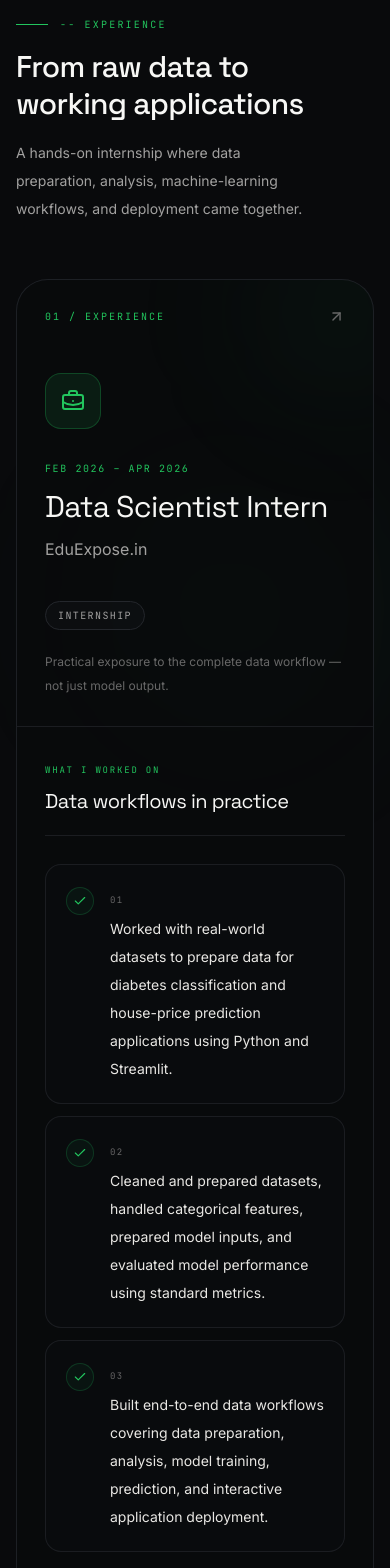
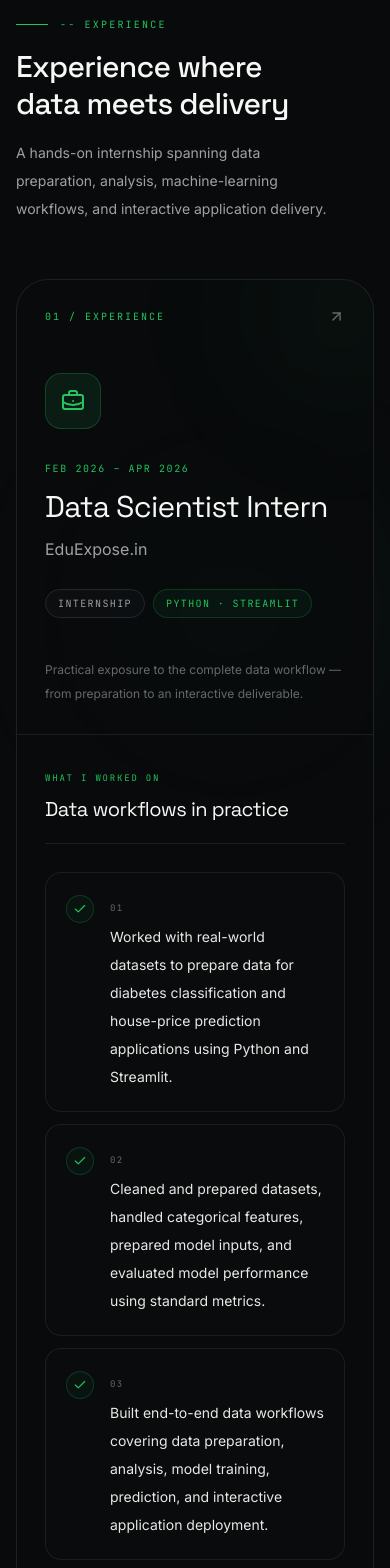
Before and after one commit to bhaskar-nb/portfolio, a Next.js app: page / in a window 390 px wide. Shown: the part 10180-11748 px from the top of the page. Built offline with nearby package versions, Linux system fonts and the light colour scheme.

Commit message:
Upgrade experience section storytelling

```diff
--- a/components/Experience.tsx
+++ b/components/Experience.tsx
@@ -27,77 +27,29 @@ export default function Experience() {
     <section id="experience" className="relative overflow-hidden py-28">
       <div className="pointer-events-none absolute right-0 top-1/4 h-80 w-80 rounded-full bg-gold/5 blur-3xl" />
       <div className="relative mx-auto max-w-7xl px-4 sm:px-6 lg:px-8">
-        <SectionHeading eyebrow="-- experience" title="From raw data to working applications" description="A hands-on internship where data preparation, analysis, machine-learning workflows, and deployment came together." />
+        <SectionHeading eyebrow="-- experience" title="Experience where data meets delivery" description="A hands-on internship spanning data preparation, analysis, machine-learning workflows, and interactive application delivery." />
 
-        <motion.article
-          initial={{ opacity: 0, y: 28 }}
-          whileInView={{ opacity: 1, y: 0 }}
-          viewport={{ once: true, margin: "-80px" }}
-          transition={{ duration: 0.65 }}
-          className="relative mt-14 overflow-hidden rounded-[2rem] border border-base-500/80 bg-base-800/70"
-        >
+        <motion.article initial={{ opacity: 0, y: 28 }} whileInView={{ opacity: 1, y: 0 }} viewport={{ once: true, margin: "-80px" }} transition={{ duration: 0.65 }} className="relative mt-14 overflow-hidden rounded-[2rem] border border-base-500/80 bg-base-800/70">
           <div className="grid lg:grid-cols-[0.36fr_0.64fr]">
             <div className="relative overflow-hidden border-b border-base-500/70 p-7 sm:p-9 lg:border-b-0 lg:border-r lg:p-10">
               <div className="absolute -right-16 -top-16 h-48 w-48 rounded-full bg-gold/5 blur-3xl" />
               <div className="relative flex h-full flex-col">
-                <div className="flex items-center justify-between">
-                  <span className="font-mono text-[10px] uppercase tracking-[0.2em] text-gold">01 / experience</span>
-                  <ArrowUpRight size={17} className="text-ink-600" />
-                </div>
-
-                <div className="mt-12 flex h-14 w-14 items-center justify-center rounded-2xl border border-gold/25 bg-gold/10 text-gold">
-                  <BriefcaseBusiness size={24} />
-                </div>
+                <div className="flex items-center justify-between"><span className="font-mono text-[10px] uppercase tracking-[0.2em] text-gold">01 / experience</span><ArrowUpRight size={17} className="text-ink-600" aria-hidden="true" /></div>
+                <div className="mt-12 flex h-14 w-14 items-center justify-center rounded-2xl border border-gold/25 bg-gold/10 text-gold"><BriefcaseBusiness size={24} /></div>
                 <p className="mt-8 font-mono text-[10px] uppercase tracking-[0.16em] text-gold">{experience.period}</p>
                 <h3 className="mt-3 font-display text-3xl leading-tight text-ink-100">{experience.role}</h3>
                 <p className="mt-3 text-base text-ink-400">{experience.company}</p>
-
-                <div className="mt-auto pt-10">
-                  <span className="inline-flex rounded-full border border-base-500 bg-base-700/60 px-3 py-1.5 font-mono text-[10px] uppercase tracking-[0.14em] text-ink-400">{experience.type}</span>
-                  <p className="mt-5 max-w-xs text-xs leading-6 text-ink-600">Practical exposure to the complete data workflow — not just model output.</p>
-                </div>
+                <div className="mt-7 flex flex-wrap gap-2"><span className="rounded-full border border-base-500 bg-base-700/60 px-3 py-1.5 font-mono text-[10px] uppercase tracking-[0.14em] text-ink-400">{experience.type}</span><span className="rounded-full border border-gold/20 bg-gold/5 px-3 py-1.5 font-mono text-[10px] uppercase tracking-[0.14em] text-gold">Python · Streamlit</span></div>
+                <p className="mt-auto pt-10 max-w-xs text-xs leading-6 text-ink-600">Practical exposure to the complete data workflow — from preparation to an interactive deliverable.</p>
               </div>
             </div>
 
             <div className="p-7 sm:p-9 lg:p-10">
-              <div className="flex items-end justify-between border-b border-base-500/70 pb-5">
-                <div>
-                  <span className="font-mono text-[9px] uppercase tracking-[0.2em] text-gold">what I worked on</span>
-                  <h4 className="mt-2 font-display text-xl text-ink-100">Data workflows in practice</h4>
-                </div>
-                <span className="hidden font-mono text-[10px] text-ink-600 sm:block">03 / responsibilities</span>
+              <div className="flex items-end justify-between border-b border-base-500/70 pb-5"><div><span className="font-mono text-[9px] uppercase tracking-[0.2em] text-gold">what I worked on</span><h4 className="mt-2 font-display text-xl text-ink-100">Data workflows in practice</h4></div><span className="hidden font-mono text-[10px] text-ink-600 sm:block">03 / responsibilities</span></div>
+              <div className="mt-7 space-y-3">
+                {experience.bullets.map((item, i) => <motion.div key={item} initial={{ opacity: 0, x: 14 }} whileInView={{ opacity: 1, x: 0 }} viewport={{ once: true }} transition={{ duration: 0.45, delay: i * 0.1 }} className="group flex gap-4 rounded-2xl border border-base-500/70 bg-base-700/30 p-5 transition-all duration-300 hover:border-gold/35 hover:bg-base-700/60"><span className="mt-0.5 flex h-7 w-7 shrink-0 items-center justify-center rounded-full border border-gold/20 bg-gold/5 text-gold"><Check size={14} /></span><div><span className="font-mono text-[9px] uppercase tracking-[0.14em] text-ink-600">0{i + 1}</span><p className="mt-1.5 text-sm leading-7 text-ink-300">{item}</p></div></motion.div>)}
               </div>
-
-              <div className="mt-7 space-y-3">
-                {experience.bullets.map((item, i) => (
-                  <motion.div
-                    key={item}
-                    initial={{ opacity: 0, x: 14 }}
-                    whileInView={{ opacity: 1, x: 0 }}
-                    viewport={{ once: true }}
-                    transition={{ duration: 0.45, delay: i * 0.1 }}
-                    className="group flex gap-4 rounded-2xl border border-base-500/70 bg-base-700/30 p-5 transition-all duration-300 hover:border-gold/35 hover:bg-base-700/60"
-                  >
-                    <span className="mt-0.5 flex h-7 w-7 shrink-0 items-center justify-center rounded-full border border-gold/20 bg-gold/5 text-gold">
-                      <Check size={14} />
-                    </span>
-                    <div>
-                      <span className="font-mono text-[9px] uppercase tracking-[0.14em] text-ink-600">0{i + 1}</span>
-                      <p className="mt-1.5 text-sm leading-7 text-ink-300">{item}</p>
-                    </div>
-                  </motion.div>
-                ))}
-              </div>
-
-              <div className="mt-8 grid gap-3 sm:grid-cols-3">
-                {workflow.map(({ icon: Icon, label, detail }) => (
-                  <div key={label} className="rounded-2xl border border-base-500/70 bg-base-700/20 p-4">
-                    <Icon size={16} className="text-gold" />
-                    <p className="mt-4 text-sm font-medium text-ink-200">{label}</p>
-                    <p className="mt-1 text-[11px] leading-5 text-ink-600">{detail}</p>
-                  </div>
-                ))}
-              </div>
+              <div className="mt-8 grid gap-3 sm:grid-cols-3">{workflow.map(({ icon: Icon, label, detail }) => <div key={label} className="rounded-2xl border border-base-500/70 bg-base-700/20 p-4"><Icon size={16} className="text-gold" aria-hidden="true" /><p className="mt-4 text-sm font-medium text-ink-200">{label}</p><p className="mt-1 text-[11px] leading-5 text-ink-600">{detail}</p></div>)}</div>
             </div>
           </div>
         </motion.article>
```
